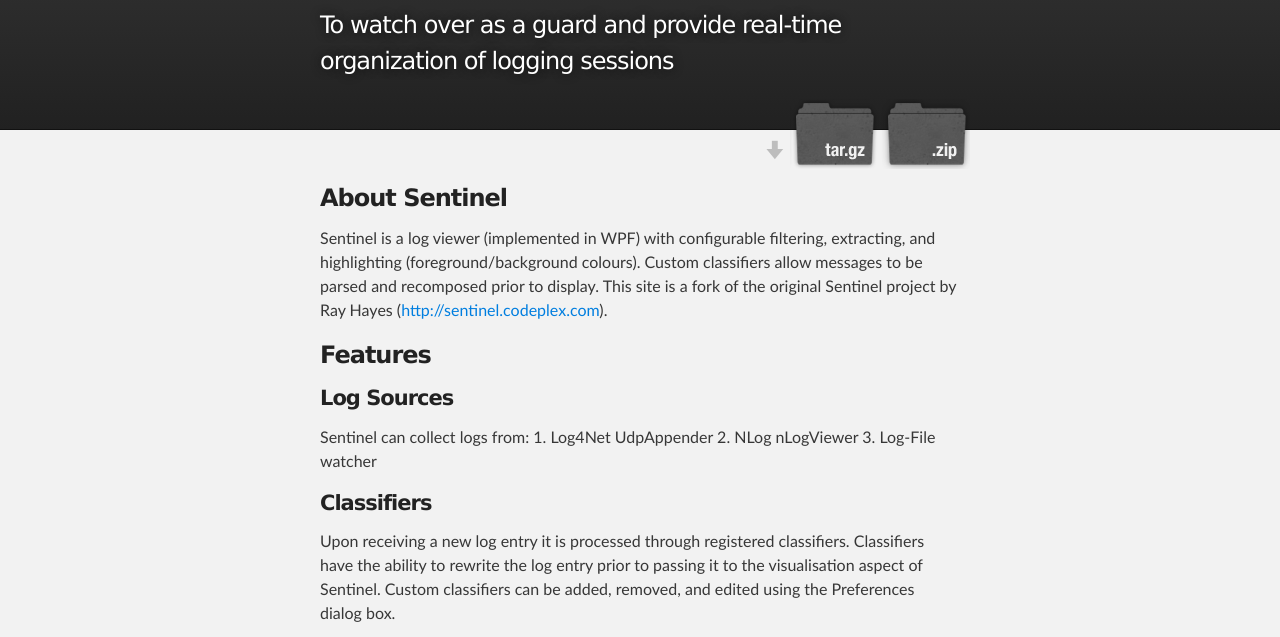
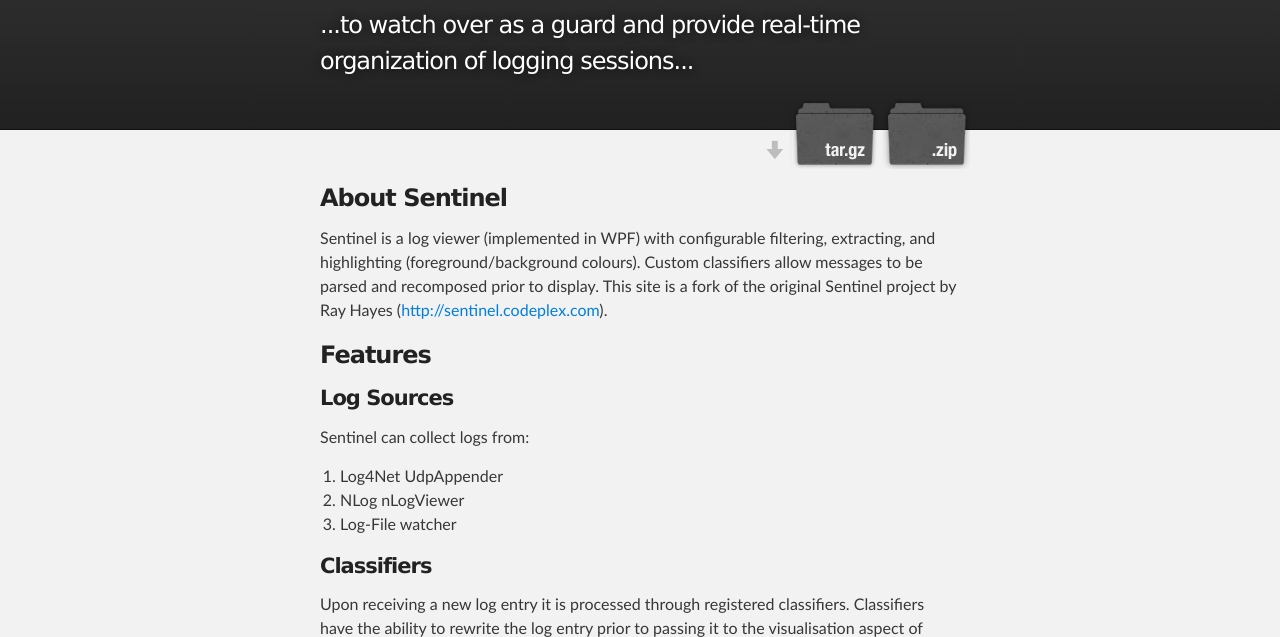
Before and after one commit to ishegatron/Sentinel, a plain HTML site: page index.html in a window 1280 px wide. Shown: the part 116-753 px from the top of the page. Drawn offline with Linux system fonts and the light colour scheme.

Commit message:
Create gh-pages branch via GitHub

```diff
--- a/index.html
+++ b/index.html
@@ -4,7 +4,7 @@
   <head>
     <meta charset='utf-8'>
     <meta http-equiv="X-UA-Compatible" content="chrome=1">
-    <meta name="description" content="Sentinel : To watch over as a guard and provide real-time organization of logging sessions">
+    <meta name="description" content="Sentinel : ...to watch over as a guard and provide real-time organization of logging sessions...">
 
     <link rel="stylesheet" type="text/css" media="screen" href="stylesheets/stylesheet.css">
 
@@ -19,7 +19,7 @@
           <a id="forkme_banner" href="https://github.com/ishegatron/Sentinel">View on GitHub</a>
 
           <h1 id="project_title">Sentinel</h1>
-          <h2 id="project_tagline">To watch over as a guard and provide real-time organization of logging sessions</h2>
+          <h2 id="project_tagline">...to watch over as a guard and provide real-time organization of logging sessions...</h2>
 
             <section id="downloads">
               <a class="zip_download_link" href="https://github.com/ishegatron/Sentinel/zipball/master">Download this project as a .zip file</a>
@@ -42,10 +42,13 @@
 <h4>
 <a id="log-sources" class="anchor" href="#log-sources" aria-hidden="true"><span class="octicon octicon-link"></span></a>Log Sources</h4>
 
-<p>Sentinel can collect logs from:
-1. Log4Net UdpAppender
-2. NLog nLogViewer
-3. Log-File watcher</p>
+<p>Sentinel can collect logs from:</p>
+
+<ol>
+<li>Log4Net UdpAppender</li>
+<li>NLog nLogViewer</li>
+<li>Log-File watcher</li>
+</ol>
 
 <h4>
 <a id="classifiers" class="anchor" href="#classifiers" aria-hidden="true"><span class="octicon octicon-link"></span></a>Classifiers</h4>
```
Also changed, not shown: params.json (+1 -1 lines).
